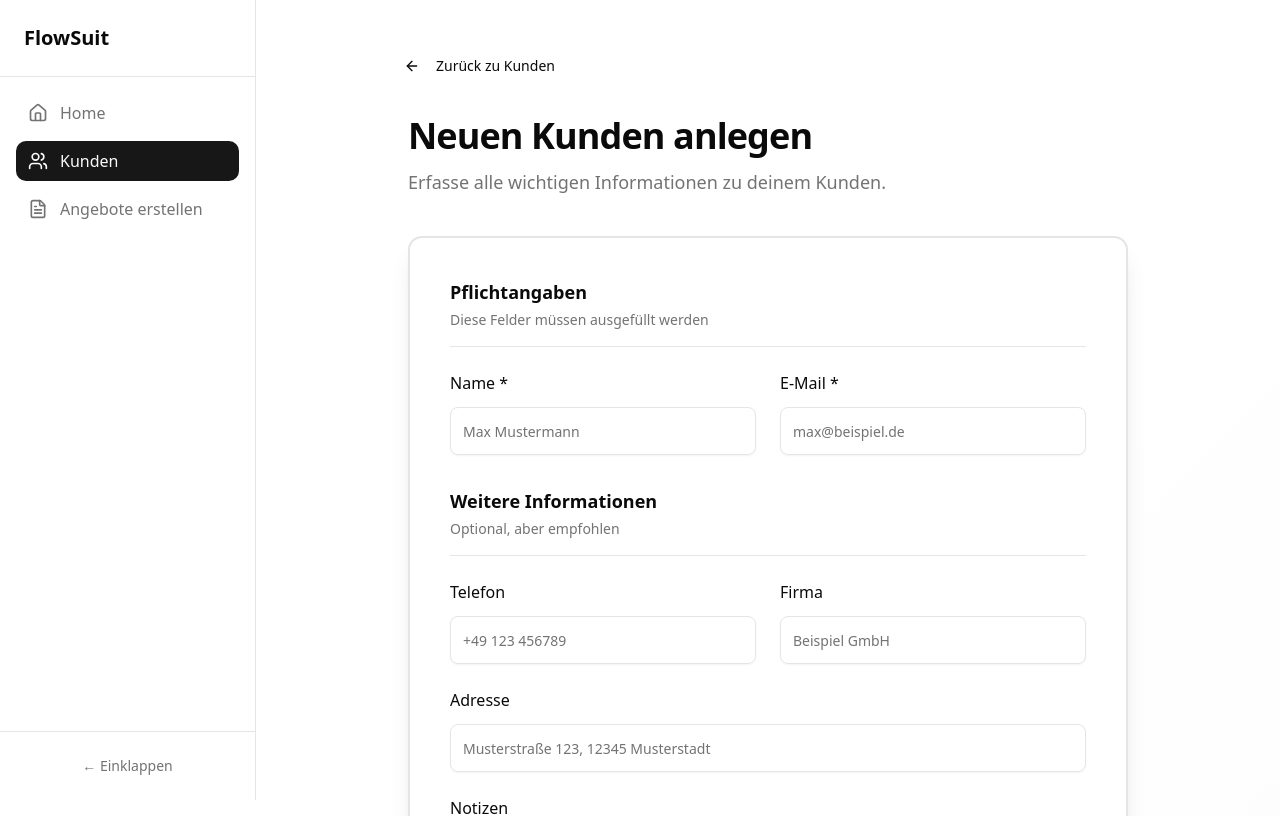
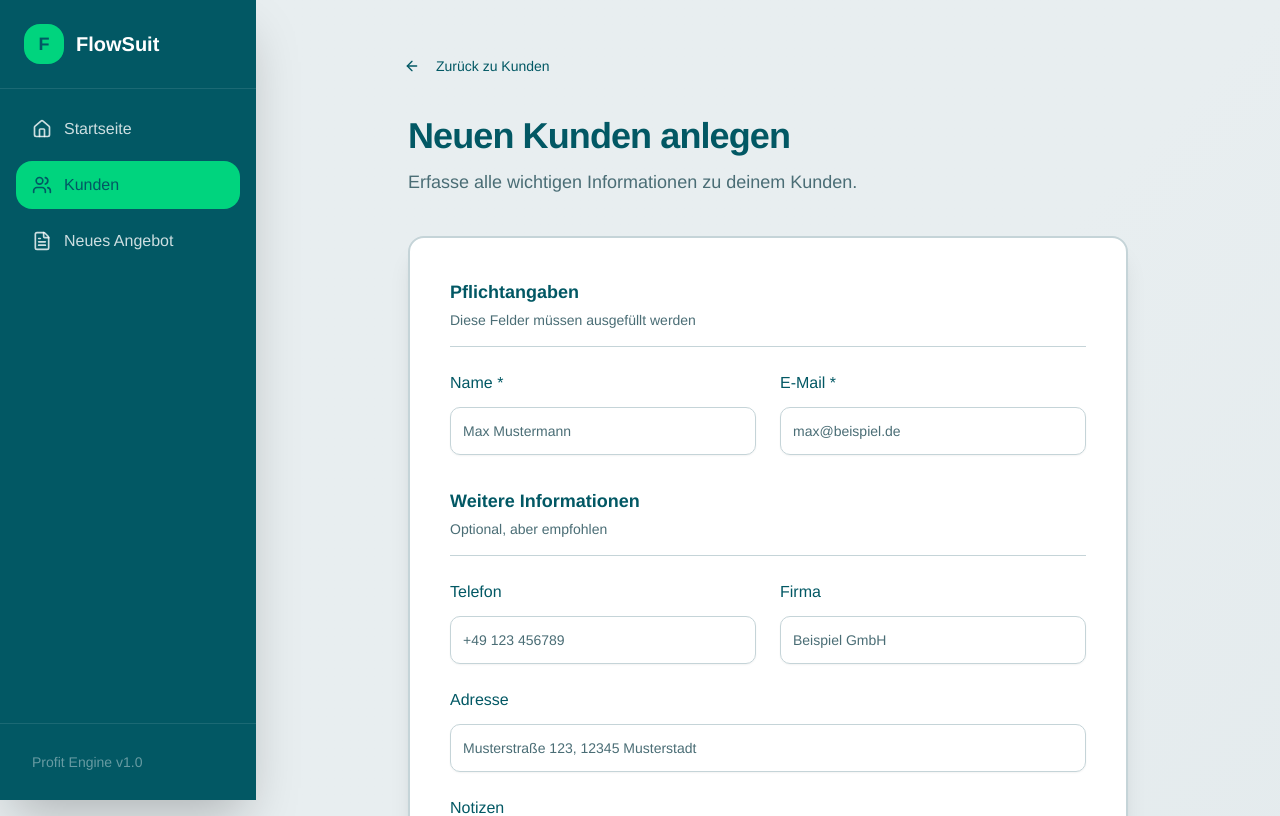
Before and after one commit to IT-Manuel-Stc/flowsuit-profitengine, a Next.js app: page /clients/new in a window 1280 px wide. Shown: the top 816 px of the page. Built offline with nearby package versions, Linux system fonts and the light colour scheme.

Commit message:
feat: Brand Guide implementiert
- Farbschema: Teal Primary (#025864), Mint Accent (#00D47E)
- Hintergrund: Helles Grau-Blau (#E8EEF0)
- Typografie: Helvetica Neue
- Sidebar mit neuen Brand-Farben
- Dark Mode Support
- Alle UI-Elemente angepasst

```diff
--- a/src/app/globals.css
+++ b/src/app/globals.css
@@ -1,6 +1,12 @@
 @import "tailwindcss";
 
 @custom-variant dark (&:is(.dark *));
+
+/* FlowSuit Brand Colors
+ * Primary: #025864 (Teal/Petrol)
+ * Accent: #00D47E (Mint Green)
+ * Background: Light gray-blue tones
+ */
 
 @theme inline {
   --radius-sm: calc(var(--radius) - 4px);
@@ -41,75 +47,85 @@
   --color-sidebar-accent-foreground: var(--sidebar-accent-foreground);
   --color-sidebar-border: var(--sidebar-border);
   --color-sidebar-ring: var(--sidebar-ring);
+  /* Brand Colors */
+  --color-brand-primary: #025864;
+  --color-brand-accent: #00D47E;
+  --color-brand-light: #E8EEF0;
 }
 
 :root {
-  --radius: 0.625rem;
-  --background: oklch(1 0 0);
-  --foreground: oklch(0.145 0 0);
-  --card: oklch(1 0 0);
-  --card-foreground: oklch(0.145 0 0);
-  --popover: oklch(1 0 0);
-  --popover-foreground: oklch(0.145 0 0);
-  --primary: oklch(0.205 0 0);
-  --primary-foreground: oklch(0.985 0 0);
-  --secondary: oklch(0.97 0 0);
-  --secondary-foreground: oklch(0.205 0 0);
-  --muted: oklch(0.97 0 0);
-  --muted-foreground: oklch(0.556 0 0);
-  --accent: oklch(0.97 0 0);
-  --accent-foreground: oklch(0.205 0 0);
-  --destructive: oklch(0.577 0.245 27.325);
-  --border: oklch(0.922 0 0);
-  --input: oklch(0.922 0 0);
-  --ring: oklch(0.708 0 0);
-  --chart-1: oklch(0.646 0.222 41.116);
-  --chart-2: oklch(0.6 0.118 184.704);
-  --chart-3: oklch(0.398 0.07 227.392);
-  --chart-4: oklch(0.828 0.189 84.429);
-  --chart-5: oklch(0.769 0.188 70.08);
-  --sidebar: oklch(0.985 0 0);
-  --sidebar-foreground: oklch(0.145 0 0);
-  --sidebar-primary: oklch(0.205 0 0);
-  --sidebar-primary-foreground: oklch(0.985 0 0);
-  --sidebar-accent: oklch(0.97 0 0);
-  --sidebar-accent-foreground: oklch(0.205 0 0);
-  --sidebar-border: oklch(0.922 0 0);
-  --sidebar-ring: oklch(0.708 0 0);
+  --radius: 0.75rem;
+  /* FlowSuit Brand - Light Mode */
+  --background: #E8EEF0;
+  --foreground: #025864;
+  --card: #ffffff;
+  --card-foreground: #025864;
+  --popover: #ffffff;
+  --popover-foreground: #025864;
+  --primary: #025864;
+  --primary-foreground: #ffffff;
+  --secondary: #E8EEF0;
+  --secondary-foreground: #025864;
+  --muted: #d0dce0;
+  --muted-foreground: #4a6d75;
+  --accent: #00D47E;
+  --accent-foreground: #025864;
+  --destructive: #dc2626;
+  --border: #c5d4d8;
+  --input: #c5d4d8;
+  --ring: #025864;
+  /* Chart Colors - Teal/Mint Palette */
+  --chart-1: #025864;
+  --chart-2: #00D47E;
+  --chart-3: #4a6d75;
+  --chart-4: #7dd3c0;
+  --chart-5: #a8d8c8;
+  /* Sidebar */
+  --sidebar: #025864;
+  --sidebar-foreground: #ffffff;
+  --sidebar-primary: #00D47E;
+  --sidebar-primary-foreground: #025864;
+  --sidebar-accent: #034956;
+  --sidebar-accent-foreground: #ffffff;
+  --sidebar-border: #034956;
+  --sidebar-ring: #00D47E;
 }
 
 .dark {
-  --background: oklch(0.145 0 0);
-  --foreground: oklch(0.985 0 0);
-  --card: oklch(0.205 0 0);
-  --card-foreground: oklch(0.985 0 0);
-  --popover: oklch(0.205 0 0);
-  --popover-foreground: oklch(0.985 0 0);
-  --primary: oklch(0.922 0 0);
-  --primary-foreground: oklch(0.205 0 0);
-  --secondary: oklch(0.269 0 0);
-  --secondary-foreground: oklch(0.985 0 0);
-  --muted: oklch(0.269 0 0);
-  --muted-foreground: oklch(0.708 0 0);
-  --accent: oklch(0.269 0 0);
-  --accent-foreground: oklch(0.985 0 0);
-  --destructive: oklch(0.704 0.191 22.216);
-  --border: oklch(1 0 0 / 10%);
-  --input: oklch(1 0 0 / 15%);
-  --ring: oklch(0.556 0 0);
-  --chart-1: oklch(0.488 0.243 264.376);
-  --chart-2: oklch(0.696 0.17 162.48);
-  --chart-3: oklch(0.769 0.188 70.08);
-  --chart-4: oklch(0.627 0.265 303.9);
-  --chart-5: oklch(0.645 0.246 16.439);
-  --sidebar: oklch(0.205 0 0);
-  --sidebar-foreground: oklch(0.985 0 0);
-  --sidebar-primary: oklch(0.488 0.243 264.376);
-  --sidebar-primary-foreground: oklch(0.985 0 0);
-  --sidebar-accent: oklch(0.269 0 0);
-  --sidebar-accent-foreground: oklch(0.985 0 0);
-  --sidebar-border: oklch(1 0 0 / 10%);
-  --sidebar-ring: oklch(0.556 0 0);
+  /* FlowSuit Brand - Dark Mode */
+  --background: #0a1c1f;
+  --foreground: #E8EEF0;
+  --card: #0f2a2e;
+  --card-foreground: #E8EEF0;
+  --popover: #0f2a2e;
+  --popover-foreground: #E8EEF0;
+  --primary: #00D47E;
+  --primary-foreground: #025864;
+  --secondary: #1a3a40;
+  --secondary-foreground: #E8EEF0;
+  --muted: #1a3a40;
+  --muted-foreground: #8fb3bc;
+  --accent: #025864;
+  --accent-foreground: #E8EEF0;
+  --destructive: #ef4444;
+  --border: #1a3a40;
+  --input: #1a3a40;
+  --ring: #00D47E;
+  /* Chart Colors Dark */
+  --chart-1: #00D47E;
+  --chart-2: #4eeaab;
+  --chart-3: #8fb3bc;
+  --chart-4: #025864;
+  --chart-5: #7dd3c0;
+  /* Sidebar Dark */
+  --sidebar: #0f2a2e;
+  --sidebar-foreground: #E8EEF0;
+  --sidebar-primary: #00D47E;
+  --sidebar-primary-foreground: #025864;
+  --sidebar-accent: #1a3a40;
+  --sidebar-accent-foreground: #E8EEF0;
+  --sidebar-border: #1a3a40;
+  --sidebar-ring: #00D47E;
 }
 
 @layer base {
@@ -118,5 +134,10 @@
   }
   body {
     @apply bg-background text-foreground;
+    font-family: "Helvetica Neue", Helvetica, Arial, sans-serif;
+  }
+  h1, h2, h3, h4, h5, h6 {
+    font-family: "Helvetica Neue", Helvetica, Arial, sans-serif;
+    font-weight: 700;
   }
 }
--- a/src/components/shared/sidebar.tsx
+++ b/src/components/shared/sidebar.tsx
@@ -2,26 +2,26 @@
 
 import Link from 'next/link'
 import { usePathname } from 'next/navigation'
-import { Users, FileText, Home, Menu } from 'lucide-react'
+import { Users, FileText, Home, Menu, X } from 'lucide-react'
 import { cn } from '@/lib/utils'
 import { useState } from 'react'
 
 const navigation = [
-  { name: 'Home', href: '/', icon: Home },
+  { name: 'Startseite', href: '/', icon: Home },
   { name: 'Kunden', href: '/clients', icon: Users },
-  { name: 'Angebote erstellen', href: '/proposals/new', icon: FileText },
+  { name: 'Neues Angebot', href: '/proposals/new', icon: FileText },
 ]
 
 export default function Sidebar() {
   const pathname = usePathname()
-  const [isCollapsed, setIsCollapsed] = useState(false)
+  const [isMobileOpen, setIsMobileOpen] = useState(false)
 
   return (
     <>
-      {/* Mobile Menu Button */}
+      {/* Mobiler Menü-Button */}
       <button
-        onClick={() => setIsCollapsed(!isCollapsed)}
-        className="fixed top-4 left-4 z-50 lg:hidden p-2 rounded-md bg-card border"
+        onClick={() => setIsMobileOpen(true)}
+        className="fixed top-4 left-4 z-50 lg:hidden p-3 rounded-xl bg-[#025864] text-white shadow-lg hover:bg-[#034956] transition-colors"
       >
         <Menu className="w-5 h-5" />
       </button>
@@ -29,68 +29,69 @@ export default function Sidebar() {
       {/* Sidebar */}
       <aside
         className={cn(
-          'fixed left-0 top-0 h-screen bg-card border-r transition-all duration-300 z-40',
-          isCollapsed ? '-translate-x-full lg:translate-x-0 lg:w-16' : 'w-64'
+          'fixed left-0 top-0 h-screen w-64 bg-[#025864] transition-transform duration-300 z-40 shadow-2xl',
+          isMobileOpen ? 'translate-x-0' : '-translate-x-full lg:translate-x-0'
         )}
       >
         <div className="flex flex-col h-full">
           {/* Logo */}
-          <div className="p-6 border-b">
-            <h1
-              className={cn(
-                'font-bold text-xl transition-opacity',
-                isCollapsed && 'lg:opacity-0 lg:hidden'
-              )}
-            >
-              FlowSuit
-            </h1>
-            {isCollapsed && (
-              <div className="hidden lg:block text-center font-bold text-xl">FS</div>
-            )}
+          <div className="p-6 border-b border-white/10">
+            <div className="flex items-center justify-between">
+              <div className="flex items-center gap-3">
+                {/* Logo Icon */}
+                <div className="w-10 h-10 rounded-xl bg-[#00D47E] flex items-center justify-center">
+                  <span className="text-[#025864] font-bold text-lg">F</span>
+                </div>
+                <span className="font-bold text-xl text-white">FlowSuit</span>
+              </div>
+              {/* Mobiler Schließen-Button */}
+              <button
+                onClick={() => setIsMobileOpen(false)}
+                className="lg:hidden p-2 text-white/60 hover:text-white transition-colors"
+              >
+                <X className="w-5 h-5" />
+              </button>
+            </div>
           </div>
 
           {/* Navigation */}
           <nav className="flex-1 p-4 space-y-2">
             {navigation.map((item) => {
-              const isActive = pathname === item.href || pathname.startsWith(item.href + '/')
+              const isActive = pathname === item.href ||
+                (item.href !== '/' && pathname.startsWith(item.href))
               return (
                 <Link
                   key={item.name}
                   href={item.href}
+                  onClick={() => setIsMobileOpen(false)}
                   className={cn(
-                    'flex items-center gap-3 px-3 py-2 rounded-lg transition-colors',
+                    'flex items-center gap-3 px-4 py-3 rounded-xl transition-all font-medium',
                     isActive
-                      ? 'bg-primary text-primary-foreground'
-                      : 'hover:bg-muted text-muted-foreground hover:text-foreground',
-                    isCollapsed && 'lg:justify-center'
+                      ? 'bg-[#00D47E] text-[#025864]'
+                      : 'text-white/80 hover:bg-white/10 hover:text-white'
                   )}
                 >
                   <item.icon className="w-5 h-5 flex-shrink-0" />
-                  <span className={cn('transition-opacity', isCollapsed && 'lg:hidden')}>
-                    {item.name}
-                  </span>
+                  <span>{item.name}</span>
                 </Link>
               )
             })}
           </nav>
 
-          {/* Collapse Button (Desktop only) */}
-          <div className="hidden lg:block p-4 border-t">
-            <button
-              onClick={() => setIsCollapsed(!isCollapsed)}
-              className="w-full px-3 py-2 text-sm text-muted-foreground hover:text-foreground transition-colors"
-            >
-              {isCollapsed ? '→' : '← Einklappen'}
-            </button>
+          {/* Footer */}
+          <div className="p-4 border-t border-white/10">
+            <div className="px-4 py-3 text-sm text-white/40">
+              Profit Engine v1.0
+            </div>
           </div>
         </div>
       </aside>
 
-      {/* Mobile Overlay */}
-      {!isCollapsed && (
+      {/* Mobil-Overlay */}
+      {isMobileOpen && (
         <div
-          className="fixed inset-0 bg-black/50 z-30 lg:hidden"
-          onClick={() => setIsCollapsed(true)}
+          className="fixed inset-0 bg-black/60 z-30 lg:hidden backdrop-blur-sm"
+          onClick={() => setIsMobileOpen(false)}
         />
       )}
     </>
```
